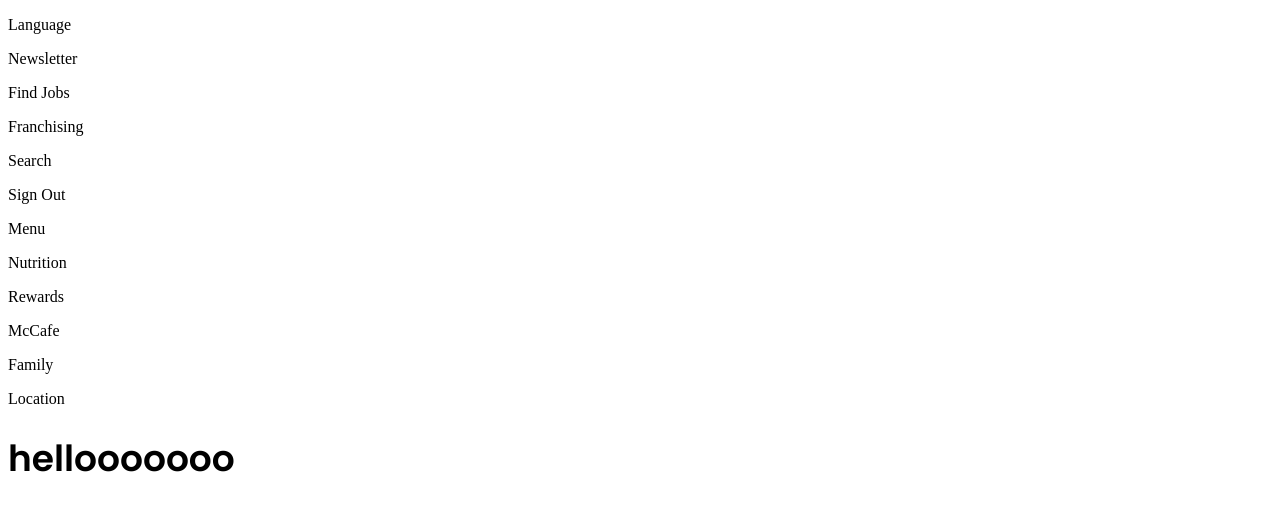
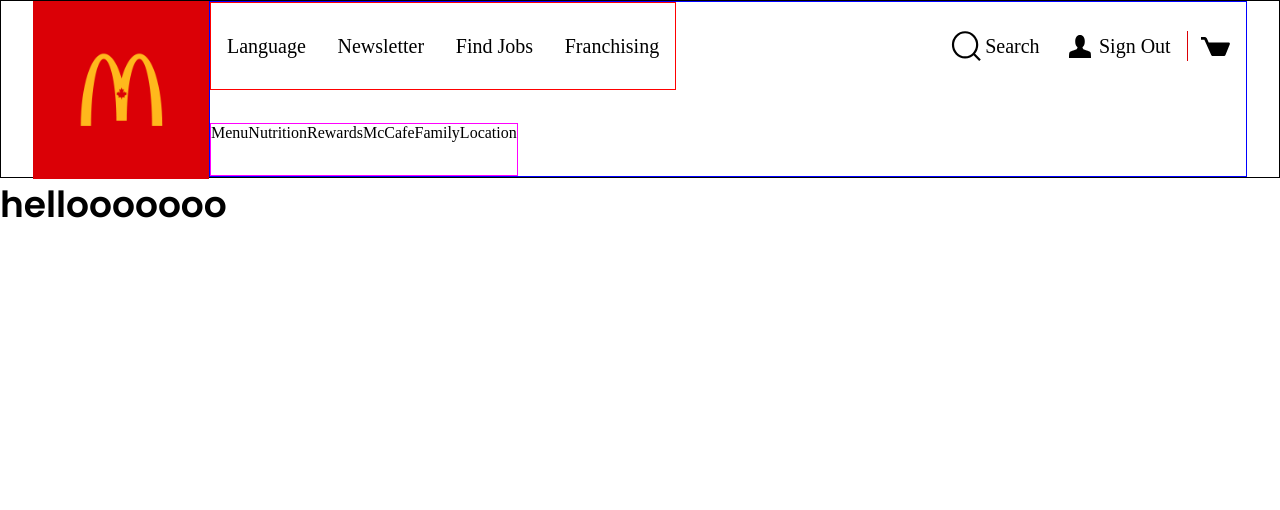
Before and after one commit to katieagne/bcxmcd, a React (Create React App) app: page / in a window 1280 px wide. Shown: the top 510 px of the page. Built offline with nearby package versions, Linux system fonts and the light colour scheme.

Commit message:
navbar styling halfway complete

```diff
--- a/src/App.js
+++ b/src/App.js
@@ -1,5 +1,5 @@
 import "./App.scss";
-import Navbar from "./components/Navbar";
+import Navbar from "./components/Navbar/Navbar";
 
 function App() {
   return (
--- a/src/components/Navbar.js
+++ /dev/null
@@ -1,30 +0,0 @@
-import React from "react";
-
-function Navbar() {
-  return (
-    <div className="main">
-      <div className="main__top">
-        <div className="main__top--left">
-          <p>Language</p>
-          <p>Newsletter</p>
-          <p>Find Jobs</p>
-          <p>Franchising</p>
-        </div>
-        <div className="main__top--right">
-          <p>Search</p>
-          <p>Sign Out</p>
-        </div>
-      </div>
-      <div className="main__bottom">
-        <p>Menu</p>
-        <p>Nutrition</p>
-        <p>Rewards</p>
-        <p>McCafe</p>
-        <p>Family</p>
-        <p>Location</p>
-      </div>
-    </div>
-  );
-}
-
-export default Navbar;
--- /dev/null
+++ b/src/components/Navbar/Navbar.js
@@ -0,0 +1,47 @@
+import React from "react";
+import cart from "../../assets/icons/cart.svg";
+import signout from "../../assets/icons/user.svg";
+import search from "../../assets/icons/search.svg";
+import McdsLogo from "../../assets/logos/McD-squareLogo 2.svg";
+import "./Navbar.scss";
+
+function Navbar() {
+  return (
+    <section>
+      <div className="img">
+        <img src={McdsLogo} alt="Mcdonald's Logo" />
+      </div>
+      <div className="main">
+        <div className="main__top">
+          <div className="main__top--left">
+            <p className="main__top-txt">Language</p>
+            <p className="main__top-txt">Newsletter</p>
+            <p className="main__top-txt">Find Jobs</p>
+            <p className="main__top-txt">Franchising</p>
+          </div>
+          <div className="main__top--right">
+            <div className="search">
+              <img src={search} />
+              <p className="search__txt">Search</p>
+            </div>
+            <div className="signout">
+              <img className="signout__img" src={signout} />
+              <p className="signout__txt">Sign Out</p>
+            </div>
+            <img className="singout__img2" src={cart} />
+          </div>
+        </div>
+        <div className="main__bottom">
+          <p>Menu</p>
+          <p>Nutrition</p>
+          <p>Rewards</p>
+          <p>McCafe</p>
+          <p>Family</p>
+          <p>Location</p>
+        </div>
+      </div>
+    </section>
+  );
+}
+
+export default Navbar;
--- /dev/null
+++ b/src/components/Navbar/Navbar.scss
@@ -0,0 +1,81 @@
+@use "../../partials/typography" as *;
+@use "../../partials/variables" as *;
+
+*,
+*:after,
+*:before {
+  margin: 0;
+  padding: 0;
+  box-sizing: border-box;
+}
+
+section {
+  display: flex;
+  flex-direction: row;
+  border: 1px solid black;
+  padding: 0 2rem 0 2rem;
+}
+.img {
+  height: 11rem;
+  width: 11rem;
+}
+
+.search {
+  display: flex;
+  flex-direction: row;
+  align-items: center;
+
+  &__txt {
+    padding-left: 0.25rem;
+  }
+}
+
+.signout {
+  display: flex;
+  align-items: center;
+  border-right: 0.03125rem solid #db0006;
+  padding-right: 0.5rem;
+  padding: 0 1rem 0 1rem;
+  &__txt {
+    padding-left: 0.5rem;
+  }
+}
+
+.main {
+  width: 100%;
+  border: 1px solid blue;
+  display: flex;
+  flex-direction: row;
+  flex-wrap: wrap;
+  justify-content: space-between;
+  &__top {
+    width: 100%;
+    height: 5.5rem;
+    display: flex;
+    flex-direction: row;
+    justify-content: space-between;
+    @include nav;
+    &--left {
+      border: 1px solid red;
+      padding: 1rem;
+      width: 45%;
+      display: flex;
+      flex-direction: row;
+      justify-content: space-between;
+      align-items: center;
+    }
+    &--right {
+      width: 30%;
+      display: flex;
+      flex-direction: row;
+      justify-content: space-between;
+      align-items: center;
+      padding: 0 1rem 0 1rem;
+    }
+  }
+  &__bottom {
+    border: 1px solid magenta;
+    display: flex;
+    flex-direction: row;
+  }
+}
```
